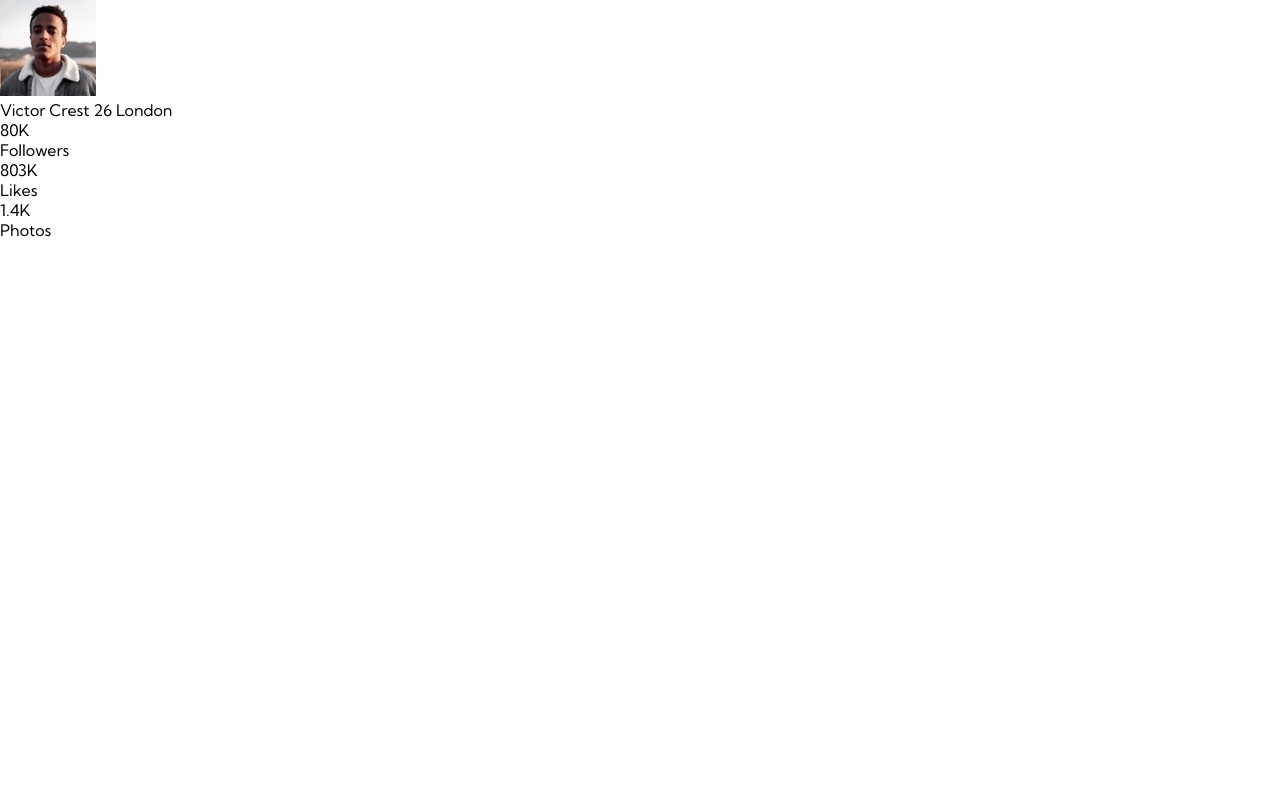
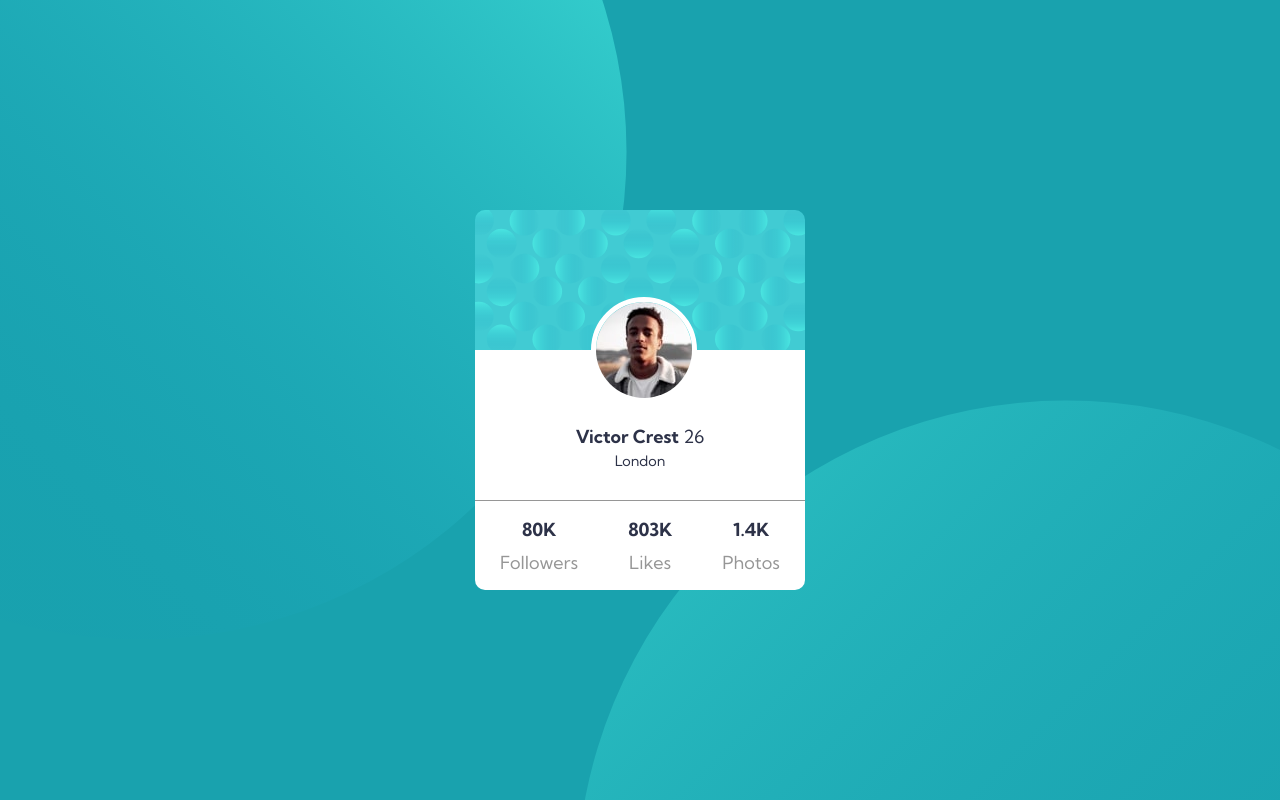
Before and after one commit to franciscocortezdev/ProfileComponentTemplate, a plain HTML site: page index.html in a window 1280 px wide. Drawn offline with Linux system fonts and the light colour scheme.

Commit message:
Style done

```diff
--- a/style.css
+++ b/style.css
@@ -1,15 +1,103 @@
-@import url('https://fonts.googleapis.com/css2?family=Kumbh+Sans:wght@400;700&display=swap');
+@import url("https://fonts.googleapis.com/css2?family=Kumbh+Sans:wght@400;700&display=swap");
 
-:root{
+:root {
   --Darkcyan: hsl(185, 75%, 39%);
   --Verydarkblue: hsl(229, 23%, 23%);
   --Darkgrayishblue: hsl(227, 10%, 46%);
   --Darkgray: hsl(0, 0%, 59%);
 }
 
-body{
+body {
   padding: 0;
   margin: 0;
-  font-family: 'Kumbh Sans', sans-serif;
+  height: 100vh;
+  font-family: "Kumbh Sans", sans-serif;
+  background-color: var(--Darkcyan);
+  font-size: 18px;
+  display: flex;
+  justify-content: center;
+  align-items: center;
+  background-image: url(images/bg-pattern-top.svg),
+    url(images/bg-pattern-bottom.svg);
+  background-repeat: no-repeat, no-repeat;
+  background-position: right 51vw bottom 20vh, left 45vw top 50vh;
+}
 
+.container {
+  width: 330px;
+  height: 380px;
+
+  border-radius: 10px;
+  overflow: hidden;
+  position: relative;
 }
+
+.bubbles {
+  background: url(images/bg-pattern-card.svg);
+  height: 140px;
+}
+
+.photo {
+  position: absolute;
+  top: 87px;
+  left: 35%;
+}
+
+.photo img {
+  border: 5px solid #fff;
+  border-radius: 50%;
+}
+
+.profileInfo {
+  background-color: #fff;
+  height: 150px;
+  padding: 75px;
+  text-align: center;
+  box-sizing: border-box;
+}
+
+.name {
+  font-weight: 700;
+  color: var(--Verydarkblue);
+}
+.age,
+.city {
+  color: var(--Verydarkblue);
+}
+
+.city {
+  margin-top: 10px;
+  font-size: 0.8em;
+}
+
+.stats {
+  background-color: #fff;
+  border-top: 1px solid var(--Darkgray);
+  display: flex;
+  justify-content: space-around;
+  align-items: center;
+  height: 90px;
+}
+
+.statsInfo {
+  text-align: center;
+}
+
+.number {
+  font-weight: 700;
+  color: var(--Verydarkblue);
+  margin-bottom: 10px;
+}
+
+.type {
+  color: var(--Darkgray);
+}
+
+@media screen and (min-width: 1440px) {
+  .container {
+    width: 350px;
+  }
+  .profileInfo {
+    padding: 75px 85px;
+  }
+}
```
